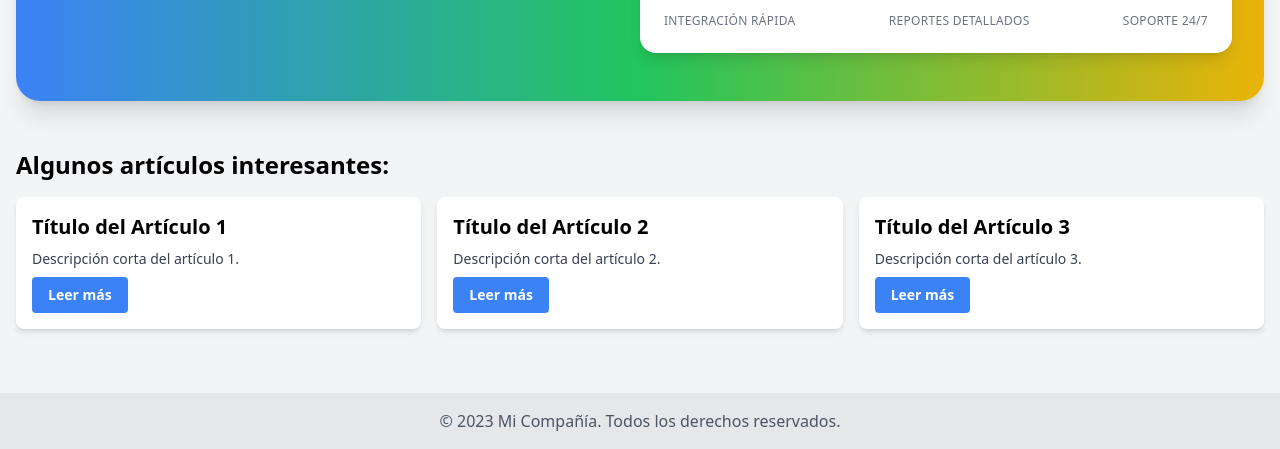
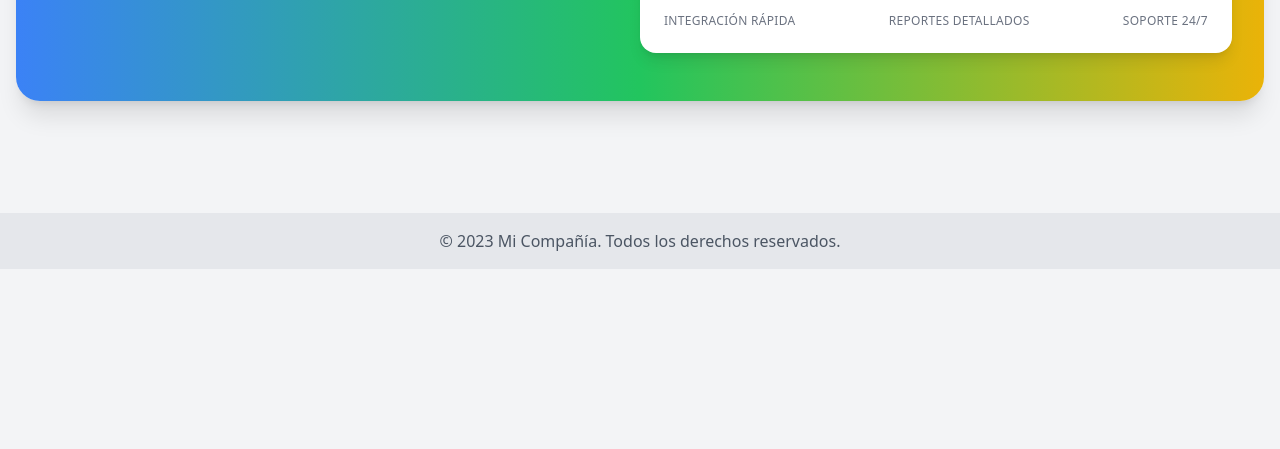
Before and after one commit to arnoldcamposcn/gitflow, a plain HTML site: page index.html in a window 1280 px wide. Shown: the part 635-1084 px from the top of the page. After the commit the page ends 904 px from the top, so only its background shows below. Drawn offline with nearby package versions, Linux system fonts and the light colour scheme.

Commit message:
Elimina seccion

```diff
--- a/index.html
+++ b/index.html
@@ -51,31 +51,7 @@
             </div>
         </section>
 
-        <section>
-            <h2 class="text-2xl font-semibold mb-4">Algunos artículos interesantes:</h2>
-            <div class="grid grid-cols-1 md:grid-cols-2 lg:grid-cols-3 gap-4">
-                <!--  Artículo 1 -->
-                <div class="bg-white rounded-lg shadow-md p-4">
-                    <h3 class="text-xl font-semibold mb-2">Título del Artículo 1</h3>
-                    <p class="text-gray-700 text-sm">Descripción corta del artículo 1.</p>
-                    <a href="#" class="mt-2 inline-block bg-blue-500 hover:bg-blue-700 text-white font-bold py-2 px-4 rounded text-sm">Leer más</a>
-                </div>
 
-                <!--  Artículo 2 -->
-                <div class="bg-white rounded-lg shadow-md p-4">
-                    <h3 class="text-xl font-semibold mb-2">Título del Artículo 2</h3>
-                    <p class="text-gray-700 text-sm">Descripción corta del artículo 2.</p>
-                    <a href="#" class="mt-2 inline-block bg-blue-500 hover:bg-blue-700 text-white font-bold py-2 px-4 rounded text-sm">Leer más</a>
-                </div>
-
-                <!--  Artículo 3 -->
-                <div class="bg-white rounded-lg shadow-md p-4">
-                    <h3 class="text-xl font-semibold mb-2">Título del Artículo 3</h3>
-                    <p class="text-gray-700 text-sm">Descripción corta del artículo 3.</p>
-                    <a href="#" class="mt-2 inline-block bg-blue-500 hover:bg-blue-700 text-white font-bold py-2 px-4 rounded text-sm">Leer más</a>
-                </div>
-            </div>
-        </section>
     </main>
 
     <footer class="bg-gray-200 py-4 mt-8">
```
